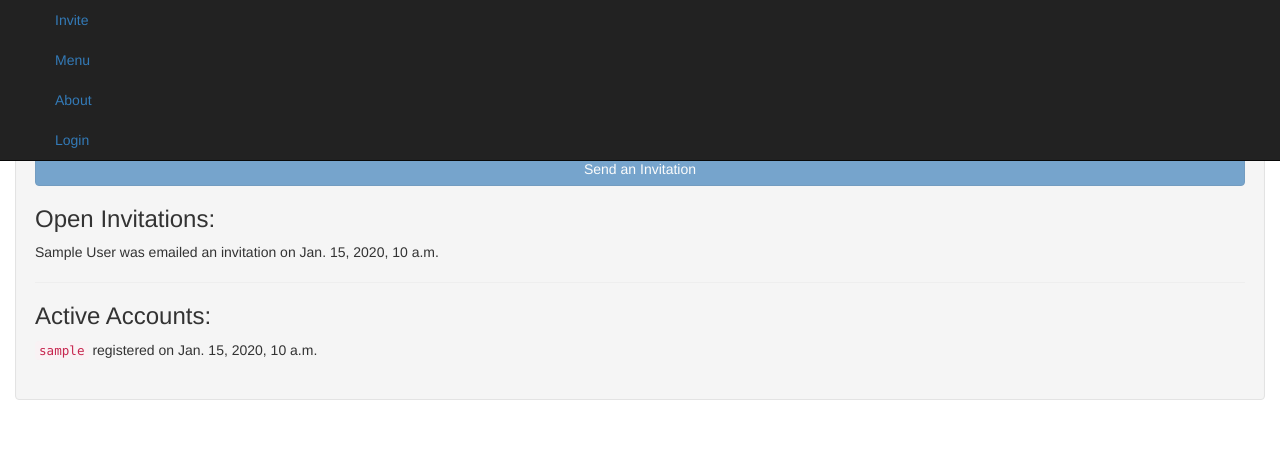
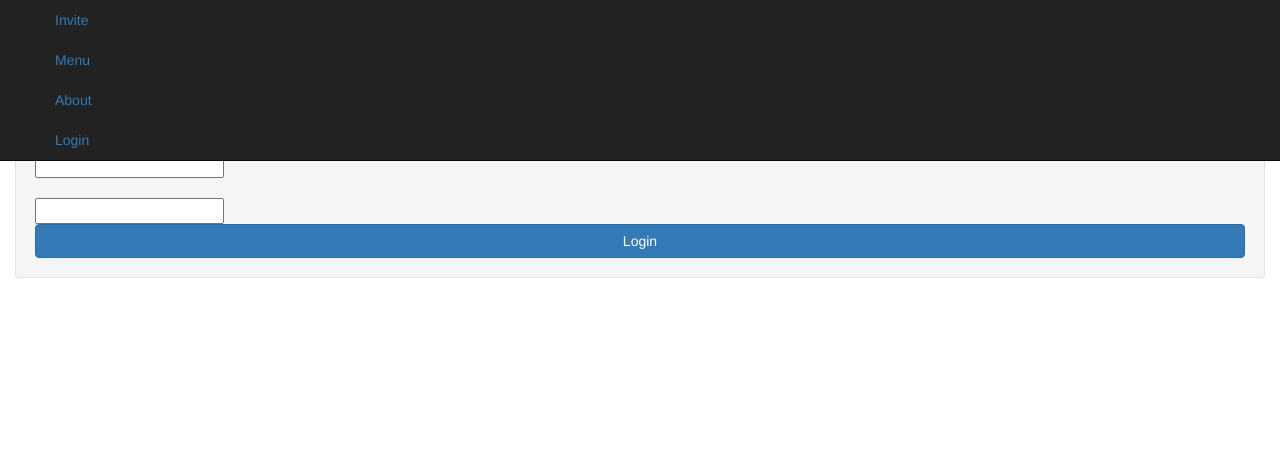
Before and after one commit to unt-libraries/django-invite, a Django app: template templates/invite/index.html in a window 1280 px wide. Shown: the top 461 px of the page. Run offline with Django 3.2, Linux system fonts and the light colour scheme; tables that the repository leaves empty hold one stand-in row (values such as "Sample post"); the template is opened without the code that fills it: values that come from a table or form of the project are taken from there, most other values are stand-ins (such as "Sample title", 1, 10 or a date in 2020); form fields are guessed from the names that the template uses; some libraries are stand-ins or nearby versions.

Commit message:
login rework
git-svn-id: svn+ssh://digitalprojects.library.unt.edu/var/lib/svn/trac/django_apps/editor/invite@6399 f04a3889-0f81-4131-97fb-bc517d1f583d

```diff
--- a/forms.py
+++ b/forms.py
@@ -23,6 +23,7 @@ class InviteForm(forms.Form):
     last_name = forms.CharField(max_length=30)
     email = forms.EmailField()
     user_name = UserField(max_length=30)
+    custom_msg = forms.CharField(widget=forms.Textarea, label='Custom Message')
     permissions = forms.MultipleChoiceField(
         required=False,
         widget=forms.CheckboxSelectMultiple,
@@ -52,8 +53,8 @@ class SignupForm(forms.Form):
 
 
 class LoginForm(forms.Form):
-    username = forms.CharField(max_length=30)
-    password = forms.CharField(widget=forms.PasswordInput())
+    username = forms.CharField(max_length=30, required=True)
+    password = forms.CharField(widget=forms.PasswordInput(), required=True)
 
     def clean(self,*args, **kwargs):
         return super(LoginForm, self).clean(*args, **kwargs)
--- a/models.py
+++ b/models.py
@@ -30,6 +30,9 @@ class Invitation(models.Model):
         max_length=41,
         help_text="the potential member's email address",
     )
+    custom_msg = models.CharField(
+        max_length=256,
+    )
     date_invited = models.DateField(
         auto_now=True,
         help_text="the day on which the superuser invited the potential member",
@@ -51,7 +54,9 @@ class Invitation(models.Model):
             message = render_to_string(
                 'invite/invitation_email.txt',
                 {
+                    'service_name': settings.SERVICE_NAME,
                     'activation_code': self.activation_code,
+                    'custom_msg': self.custom_msg,
                 }
             )
 
--- a/templates/invite/base.html
+++ b/templates/invite/base.html
@@ -1,8 +1,6 @@
 <!DOCTYPE html PUBLIC "-//W3C//DTD HTML 4.01//EN"
         "http://www.w3.org/TR/html4/strict.dtd">
-
 <html lang="en">
-
 <head>
     <meta http-equiv="Content-Type" content="text/html; charset=utf-8">
     <title>{% block title %}{% endblock %}</title>
@@ -14,19 +12,15 @@
     <style type="text/css"> body { padding-top: 60px; }</style>
     <script type="text/javascript" src="http://code.jquery.com/jquery-latest.js"></script>
     <script type="text/javascript" src="{{ MEDIA_URL }}edit_events/bootstrap/js/bootstrap.min.js"></script>
-
     <link
             rel="stylesheet"
             href="http://code.jquery.com/ui/1.9.2/themes/base/jquery-ui.css"
             type="text/css"
             media="all">
     <script src="http://code.jquery.com/ui/1.9.2/jquery-ui.js" type="text/javascript"></script>
-
     {% block head-extra %}{% endblock %}
 </head>
-
 <body>
-
 <div class="navbar navbar-inverse navbar-fixed navbar-fixed-top">
     <div class="navbar-inner">
         <div class="container-fluid" style="padding-left: 40px;">
@@ -39,7 +33,7 @@
                     </a>
                     <ul class="dropdown-menu">
                         <li class="nav-header">Invite</li>
-                        <li><a href="/accounts">Accounts</a></li>
+                        <li><a href="/accounts/">Accounts</a></li>
                         <li><a href="/accounts/invite/">Invite</a></li>
                     </ul>
                 </li>
@@ -55,29 +49,43 @@
         </div>
     </div>
 </div>
-
 <div id="body">
     {% block body %}
-
     <div class="content_title">
         {% block content_title %}{% endblock %}
     </div>
     <div class="content container-fluid">
-
         {% if maintenance_message %}
         <div class="alert alert-block alert-error">
-
             <strong>{{ maintenance_message }}</strong>
         </div>
         {% endif %}
-
-        <div class="block">
-            {% block content %}{% endblock %}
-        </div>
+        {% if user.is_authenticated %}
+            <div class="block">
+                {% block content %}{% endblock %}
+            </div>
+        {% else %}
+            <div class="block">
+                <div class='centered'>
+                    <div class='text-left well'>
+                        <form action='/accounts/login/' method="post">{% csrf_token %}
+                            <div class="input-prepend">
+                                <span class="add-on"><i class="icon-user"></i></span>
+                                {{ form.username }}
+                            </div>
+                            <br>
+                            <div class="input-prepend">
+                                <span class="add-on"><i class="icon-key"></i></span>
+                                {{ form.password }}
+                            </div>
+                            <input type='submit' value='Login' class="btn btn-large btn-block btn-primary" type="button">
+                        </form>
+                    </div>
+                </div>
+            </div>
+        {% endif %}
     </div>
     {% endblock %}
 </div>
-
 </body>
-
 </html>
--- a/templates/invite/index.html
+++ b/templates/invite/index.html
@@ -1,7 +1,7 @@
 {% extends 'invite/base.html' %}
 {% block content %}
     <div class='centered'>
-        <div class='text-left well span6'>
+        <div class='text-left well'>
             {% if perms.invite.add_invitation %}
                 <a href="/accounts/invite/" class="btn btn-large btn-block btn-primary" type="button">Send an Invitation</a>
             {% else %}
--- a/templates/invite/invitation_email.txt
+++ b/templates/invite/invitation_email.txt
@@ -1,6 +1,8 @@
 {% load i18n %}
-You have been invited!
+You have been invited to join {{ service_name }}!
 
 {% trans "Go to" %}
 http://129.120.93.131:8000/accounts/signup/?code={{ activation_code }}
 {% trans "to join!" %}
+
+{{ custom_msg }}
--- a/templates/invite/invite.html
+++ b/templates/invite/invite.html
@@ -1,12 +1,11 @@
 {% extends 'invite/base.html' %}
 {% block content %}
     {% if perms.invite.add_invitation %}
-
         <div class='centered'>
             <div class='text-left span3 well'>
                 <h3>Who would you like to invite, {{ user.first_name|title }}?</h3>
                 <form action='/accounts/invite/' method="post">{% csrf_token %}
-                    {{ form }}
+                    {{ invite_form }}
                     <input type='submit' value='send email invite' class="btn btn-large btn-block btn-primary" type="button">
                 </form>
             <div>
```
Also changed, not shown: templates/invite/signup.html (+5 -3 lines), views.py (+9 -16 lines).
